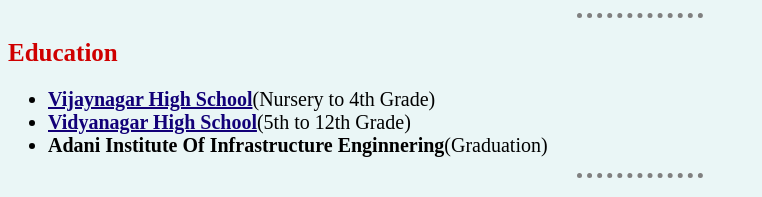
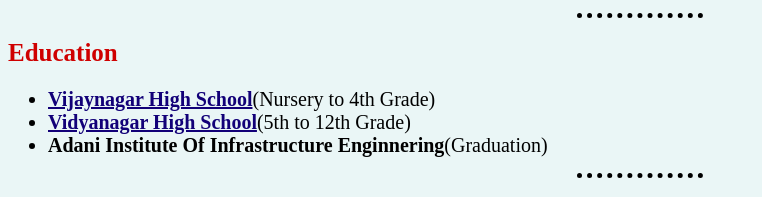
Before and after one commit to Natansh175/Website-CV, a plain HTML site: page Home Page.html in a window 1280 px wide. Shown: the part 468-665 px from the top of the page, without its empty margins (0-762 px from the left). Drawn offline with Linux system fonts and the light colour scheme.

Commit message:
Update styles.css

```diff
--- a/css/styles.css
+++ b/css/styles.css
@@ -9,7 +9,7 @@ hr {
   border-style: dotted none none;
   width: 10%;
   border-width: 5px;
-  border-color: grey;
+  border-color: black;
 }
 
 
```
